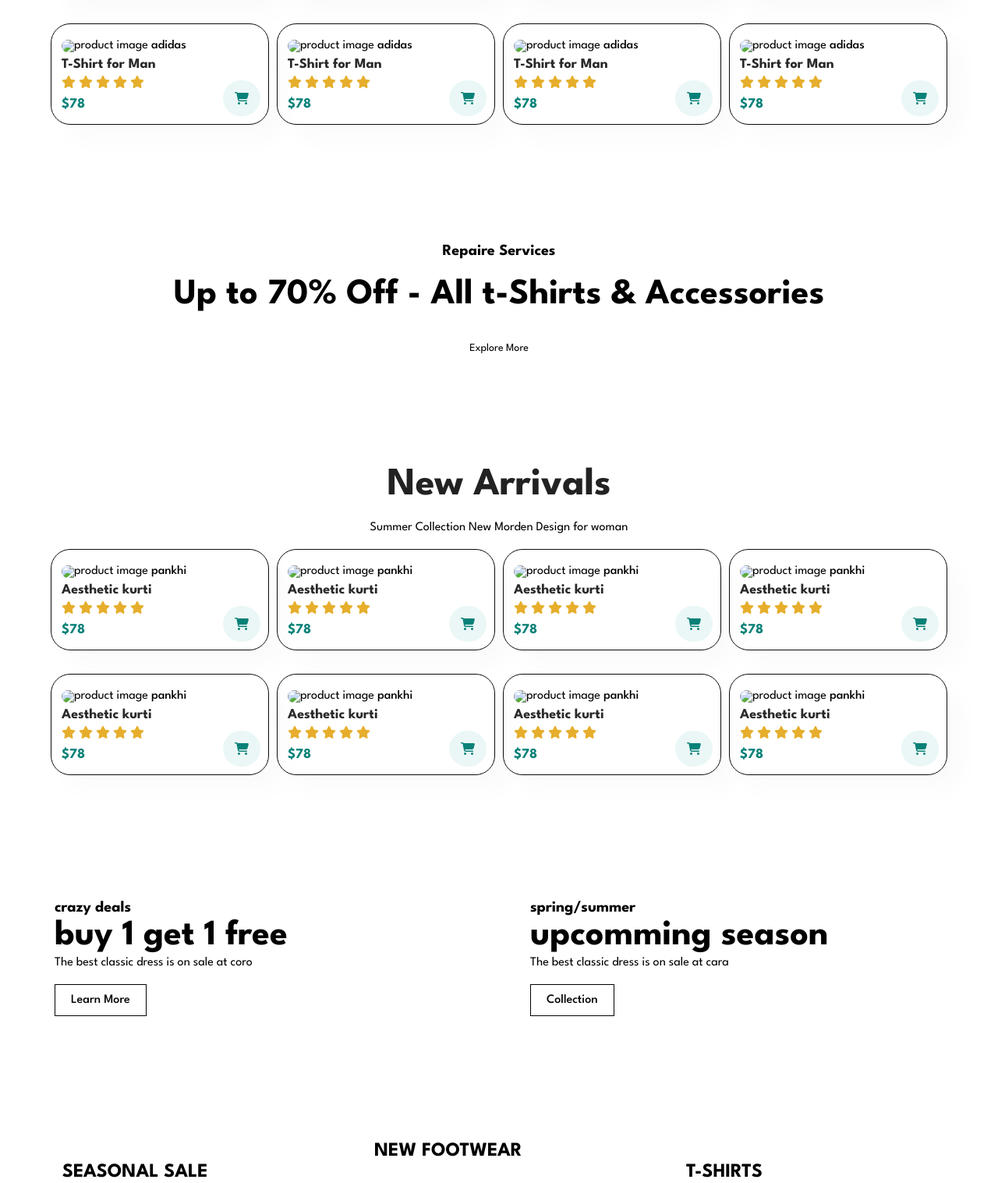
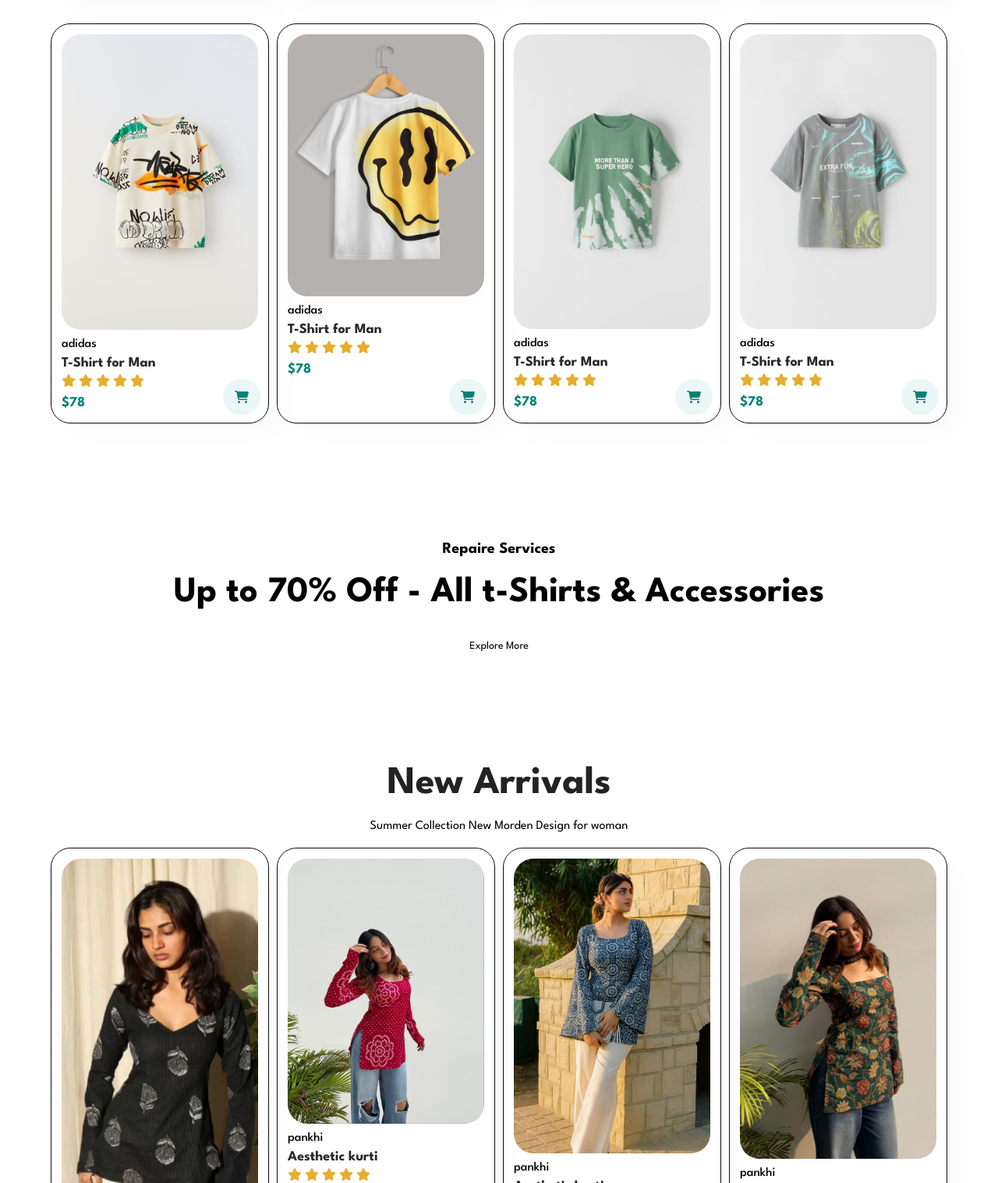
Before and after one commit to khushburathod964-byte/e-commerce-website, a plain HTML site: page index.html in a window 1280 px wide. Shown: the part 1779-3296 px from the top of the page at 78% size. Drawn offline with Linux system fonts and the light colour scheme; files whose address does not match are found by name.

```diff
--- a/index.html
+++ b/index.html
@@ -17,7 +17,7 @@
     <header>
       <div id="header">
         <div class="header-logo">
-          <a href="indext.html"><img src="images/logo.png" alt="" /></a>
+          <a href="indext.html"><img src="logo.png" alt="" /></a>
         </div>
         <div class="header-list">
           <nav class="header-list-nav">
@@ -93,7 +93,7 @@
             <a href="#"><i class="fa-solid fa-cart-shopping buy-icon"></i></a>
           </div>
           <div class="product-cart">
-            <img src="images/p2.png" alt="product image" />
+            <img src="p2.png" alt="product image" />
             <span>adidas</span>
             <h4> T-Shirt for Man</h4>
             <div class="stars">
@@ -107,7 +107,7 @@
             <a href="#"><i class="fa-solid fa-cart-shopping buy-icon"></i></a>
           </div>
           <div class="product-cart">
-            <img src="images/p3.png" alt="product image" />
+            <img src="p3.png" alt="product image" />
             <span>adidas</span>
             <h4> T-Shirt for Man</h4>
             <div class="stars">
@@ -121,7 +121,7 @@
             <a href="#"><i class="fa-solid fa-cart-shopping buy-icon"></i></a>
           </div>
           <div class="product-cart">
-            <img src="images/p4.png" alt="product image" />
+            <img src="p4.png" alt="product image" />
             <span>adidas</span>
             <h4> T-Shirt for Man</h4>
             <div class="stars">
@@ -135,7 +135,7 @@
             <a href="#"><i class="fa-solid fa-cart-shopping buy-icon"></i></a>
           </div>
           <div class="product-cart">
-            <img src="images/p5.png" alt="product image" />
+            <img src="p5.png" alt="product image" />
             <span>adidas</span>
             <h4> T-Shirt for Man</h4>
             <div class="stars">
@@ -149,7 +149,7 @@
             <a href="#"><i class="fa-solid fa-cart-shopping buy-icon"></i></a>
           </div>
           <div class="product-cart">
-            <img src="images/p6.png" alt="product image" />
+            <img src="p6.png" alt="product image" />
             <span>adidas</span>
             <h4>T-Shirt for Man</h4>
             <div class="stars">
@@ -163,7 +163,7 @@
             <a href="#"><i class="fa-solid fa-cart-shopping buy-icon"></i></a>
           </div>
           <div class="product-cart">
-            <img src="images/p7.png" alt="product image" />
+            <img src="p7.png" alt="product image" />
             <span>adidas</span>
             <h4>T-Shirt for Man</h4>
             <div class="stars">
@@ -177,7 +177,7 @@
             <a href="#"><i class="fa-solid fa-cart-shopping buy-icon"></i></a>
           </div>
           <div class="product-cart">
-            <img src="images/p8.png" alt="product image" />
+            <img src="p8.png" alt="product image" />
             <span>adidas</span>
             <h4> T-Shirt for Man</h4>
             <div class="stars">
@@ -204,7 +204,7 @@
         <p>Summer Collection New Morden Design for woman</p>
         <div class="pro-collection">
           <div class="product-cart">
-            <img src="images/k1.png" alt="product image" />
+            <img src="k1.png" alt="product image" />
             <span>pankhi</span>
             <h4>Aesthetic kurti</h4>
             <div class="stars">
@@ -218,7 +218,7 @@
             <a href="#"><i class="fa-solid fa-cart-shopping buy-icon"></i></a>
           </div>
           <div class="product-cart">
-            <img src="images/k9.png" alt="product image" />
+            <img src="k9.png" alt="product image" />
             <span>pankhi</span>
             <h4>Aesthetic kurti</h4>
             <div class="stars">
@@ -232,7 +232,7 @@
             <a href="#"><i class="fa-solid fa-cart-shopping buy-icon"></i></a>
           </div>
           <div class="product-cart">
-            <img src="images/k3.png" alt="product image" />
+            <img src="k3.png" alt="product image" />
             <span>pankhi</span>
             <h4>Aesthetic kurti</h4>
             <div class="stars">
@@ -246,7 +246,7 @@
             <a href="#"><i class="fa-solid fa-cart-shopping buy-icon"></i></a>
           </div>
           <div class="product-cart">
-            <img src="images/k4.png" alt="product image" />
+            <img src="k4.png" alt="product image" />
             <span>pankhi</span>
             <h4>Aesthetic kurti</h4>
             <div class="stars">
@@ -260,7 +260,7 @@
             <a href="#"><i class="fa-solid fa-cart-shopping buy-icon"></i></a>
           </div>
           <div class="product-cart">
-            <img src="images/k5.png " alt="product image" />
+            <img src="k5.png " alt="product image" />
             <span>pankhi</span>
             <h4>Aesthetic kurti</h4>
             <div class="stars">
@@ -274,7 +274,7 @@
             <a href="#"><i class="fa-solid fa-cart-shopping buy-icon"></i></a>
           </div>
           <div class="product-cart">
-            <img src="images/k6.png" alt="product image" />
+            <img src="k6.png" alt="product image" />
             <span>pankhi</span>
             <h4>Aesthetic kurti</h4>
             <div class="stars">
@@ -288,7 +288,7 @@
             <a href="#"><i class="fa-solid fa-cart-shopping buy-icon"></i></a>
           </div>
           <div class="product-cart">
-            <img src="images/k7.png" alt="product image" />
+            <img src="k7.png" alt="product image" />
             <span>pankhi</span>
             <h4>Aesthetic kurti</h4>
             <div class="stars">
@@ -302,7 +302,7 @@
             <a href="#"><i class="fa-solid fa-cart-shopping buy-icon"></i></a>
           </div>
           <div class="product-cart">
-            <img src="images/k8.png" alt="product image" />
+            <img src="k8.png" alt="product image" />
             <span>pankhi</span>
             <h4>Aesthetic kurti</h4>
             <div class="stars">
@@ -367,7 +367,7 @@
     <footer>
       <div id="footer">
         <div class="contact">
-          <a href="indext.html"><img src="images/logo.png" alt="" /></a>
+          <a href="indext.html"><img src="logo.png" alt="" /></a>
           <br> <br>
           <br>
           <h3>Contact</h3>
@@ -409,8 +409,8 @@
           <br>
           <p>From App Store or Google Play</p>
           <div class="download">
-            <a href="#"><img src="images/pay/app.jpg" alt=""></a>
-            <a href="#"><img src="images/pay/play.jpg" alt=""></a>
+            <a href="#"><img src="app.jpg" alt=""></a>
+            <a href="#"><img src="play.jpg" alt=""></a>
           </div>
           <p>Secured Payment Gateways</p>
           <img src="images/pay/pay.png" alt="">
@@ -421,4 +421,5 @@
 
     <!-- <script src="script.js"></script> -->
   </body>
+
 </html>
```
